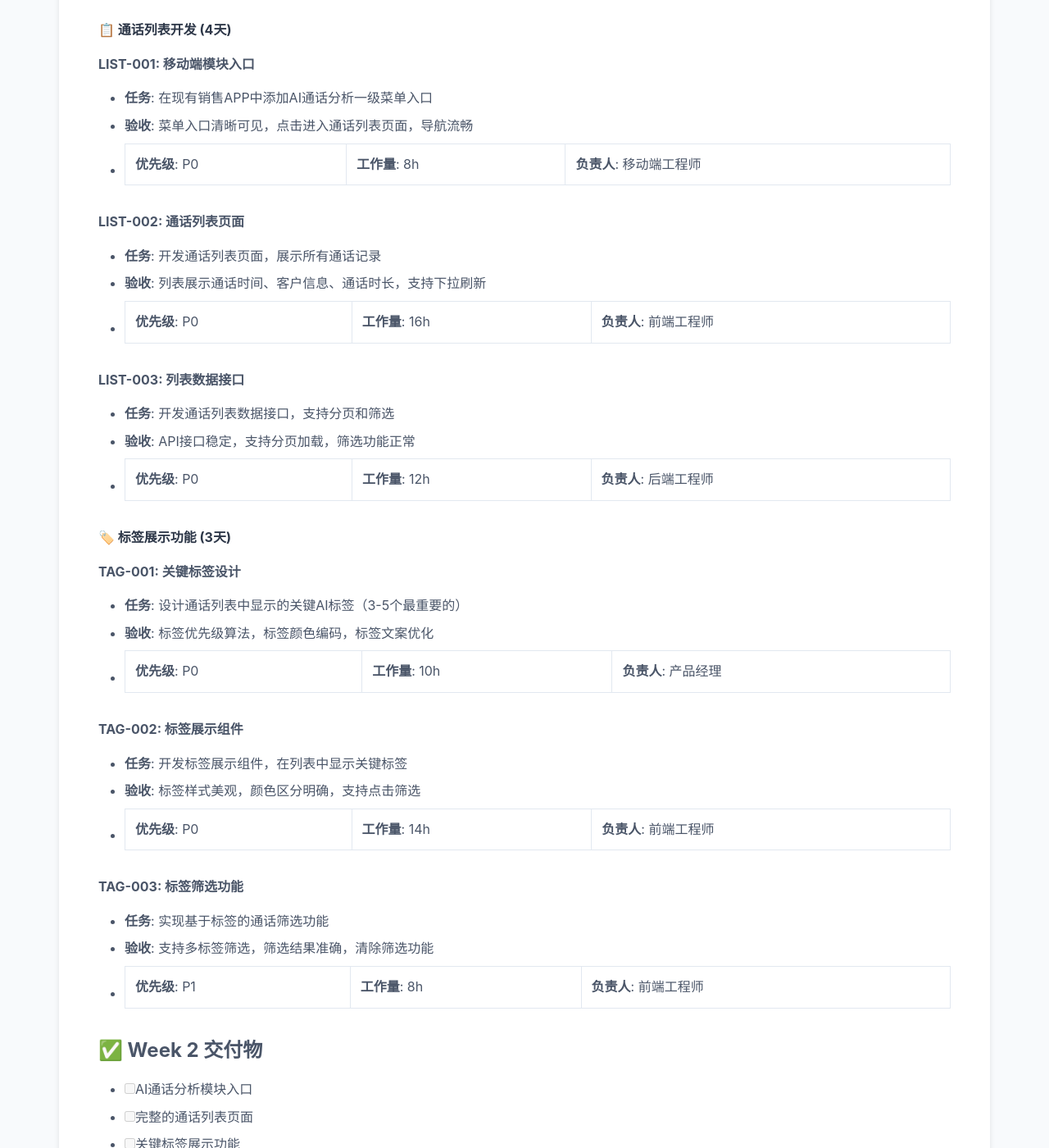
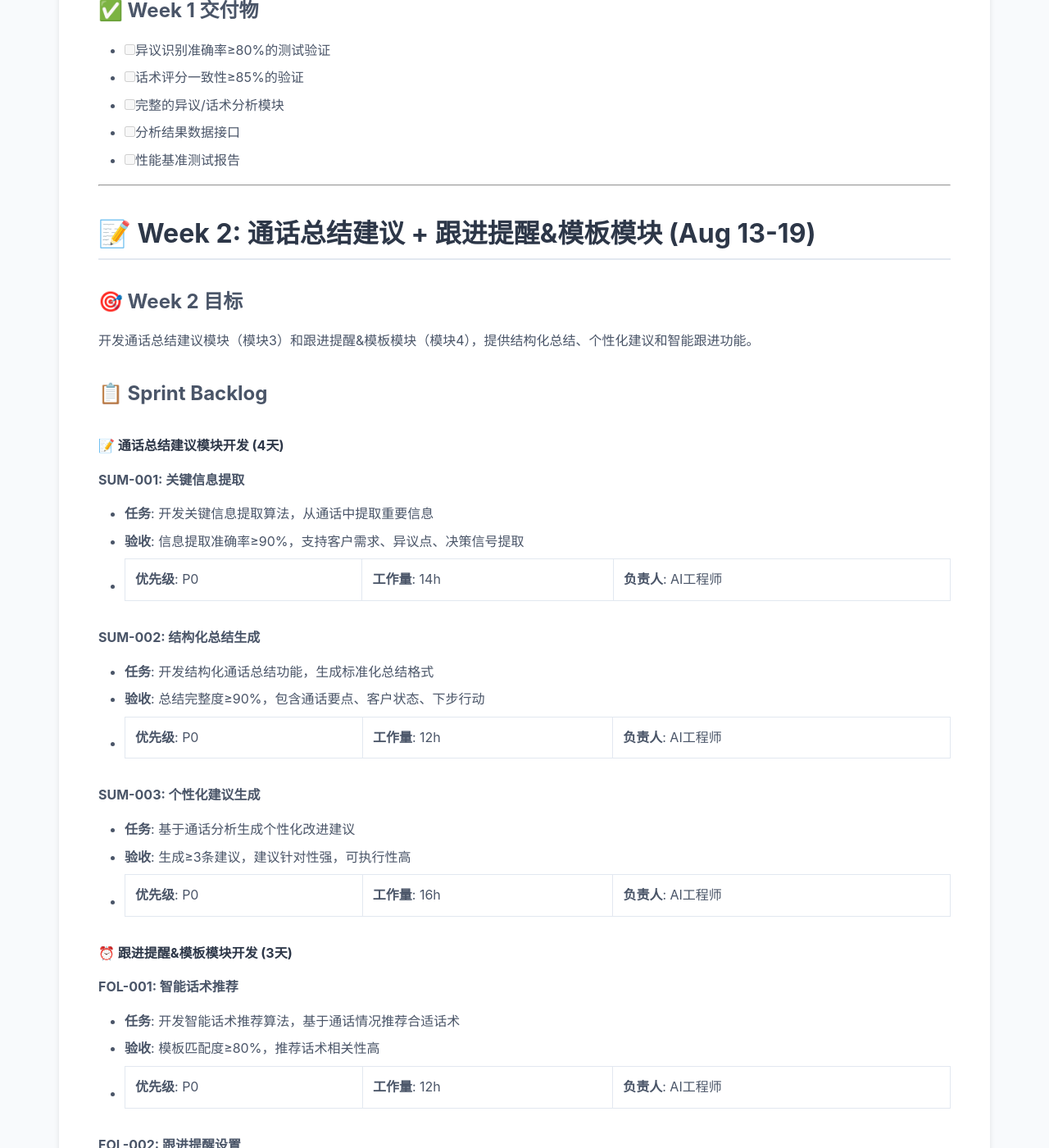
Before and after one commit to franksunye/CallWise-AI, a Jekyll site: the page built from docs/11-backlog.md, in a window 1280 px wide and 1400 px high, scrolled down 4317 px. Shown: the whole window at 82% size. Built offline with Jekyll 4.4.1, drawn with Linux system fonts in a browser that asks for light colours; some of the changed text lies outside the part shown.

Commit message:
Align backlog with MVP design modules 2-5 for complete mobile submodule
Major restructuring based on MVP design document:

Week 1: Quality validation + Objection/Speech Analysis Module (Module 2)
- Objection type identification (≥80% accuracy)
- Speech effectiveness analysis
- Professional scoring and standard comparison
- Analysis completion ≤30 seconds, scoring consistency ≥85%

Week 2: Call Summary & Suggestions (Module 3) + Follow-up Reminders & Templates (Module 4)
- Key information extraction and structured summaries (≥90% completeness)
- Personalized suggestions generation (≥3 suggestions, ≥50% acceptance rate)
- Smart speech recommendations and follow-up reminders (≥80% template matching, 100% reminder accuracy)
- Standardized template library (≥20 templates, ≥60% usage rate)

Week 3: Simple Backend Dashboard (Module 5) + User Feedback
- Call analysis statistics and trend charts (≤2s loading, ≥4 records for trends)
- Capability assessment reports (100% data accuracy)
- User feedback functionality for AI content improvement

Week 4: Mobile Integration + Complete Submodule Release
- First-level menu entry in existing sales app
- Call list page with objection tags and analysis results
- Detailed call page integrating all modules (2-5)
- Complete mobile submodule release

All acceptance criteria strictly aligned with MVP design specifications.

````diff
--- a/docs/11-backlog.md
+++ b/docs/11-backlog.md
@@ -11,35 +11,42 @@
 ## ⚡ 激进MVP 1.0目标 (4周)
 **目标**：在现有销售移动APP中开发AI通话分析模块，提供完整的通话分析和反馈功能
 
-### 🎯 MVP 1.0核心价值
-- ✅ **已完成基础**：中继号语音获取→转写→AI总结（后端能力已存在）
-- 📱 **移动端模块**：在现有APP中新增AI通话分析一级菜单模块
-- 📋 **通话列表**：展示电话语音列表，每通电话显示关键AI标签
-- 📄 **详情页面**：通话总结、完整标签、跟进建议的详细展示
+### 🎯 MVP 1.0核心价值（基于MVP设计模块2-5）
+- ✅ **已完成基础**：中继号语音获取→转写（模块1已存在）
+- 🧠 **异议/话术分析**：异议识别、话术评分、专业度分析（模块2）
+- 📝 **通话总结建议**：结构化总结、个性化建议、改进指导（模块3）
+- ⏰ **跟进提醒&模板**：智能话术推荐、提醒设置、模板库（模块4）
+- 📊 **简单后台仪表盘**：统计分析、趋势图表、能力评估（模块5）
 - 💬 **用户反馈**：AI内容的用户反馈功能，持续优化AI效果
-- 🔄 **质量验证**：验证转写和异议识别准确率，建立测试基准
 
-### 📊 成功指标 (MVP 1.0)
+### 📊 成功指标 (MVP 1.0 - 基于模块2-5)
 
 | 指标 | 目标值 | 验证方式 |
 |------|--------|----------|
-| 移动端模块完成度 | 100%功能实现 | 功能测试验收 |
-| 通话列表展示 | 关键标签清晰显示 | 用户体验测试 |
-| 详情页面完整性 | 总结+标签+建议完整 | 内容完整性检查 |
-| 用户反馈功能 | 反馈收集和处理 | 反馈数据统计 |
-| 界面易用性 | ≤3步查看通话详情 | 用户操作测试 |
-| 用户满意度 | ≥4.0/5 | 用户调研反馈 |
+| 异议识别准确率 | ≥80% | 人工标注验证 |
+| 分析完成时间 | ≤30秒 | 性能监控 |
+| 评分一致性 | ≥85% | 多次测试对比 |
+| 建议生成数量 | ≥3条/次 | 系统统计 |
+| 建议接受率 | ≥50% | 用户反馈统计 |
+| 总结完整度 | ≥90% | 内容完整性检查 |
+| 模板匹配度 | ≥80% | 匹配算法验证 |
+| 提醒准确性 | 100% | 提醒功能测试 |
+| 图表加载速度 | ≤2秒 | 性能测试 |
+| 数据准确性 | 100% | 数据验证 |
 
 ## 🎭 核心用户故事
 
-### Epic 1: AI通话分析模块
-**作为** 销售人员，**我希望** 在移动APP中有专门的AI通话分析模块，**以便** 快速查看和分析我的通话记录。
+### Epic 1: 异议/话术分析模块（模块2）
+**作为** 销售人员，**我希望** 系统能识别客户异议类型并分析我的话术效果，**以便** 提升专业度和异议处理能力。
 
-### Epic 2: 通话列表和标签展示
-**作为** 销售人员，**我希望** 能在列表中快速看到每通电话的关键AI标签，**以便** 快速识别重要通话和问题。
+### Epic 2: 通话总结建议模块（模块3）
+**作为** 销售人员，**我希望** 获得结构化的通话总结和个性化改进建议，**以便** 快速回顾和针对性提升。
 
-### Epic 3: 详细分析和反馈
-**作为** 销售人员，**我希望** 查看详细的通话总结、标签和建议，并能对AI分析结果进行反馈，**以便** 持续改进AI效果。
+### Epic 3: 跟进提醒&模板模块（模块4）
+**作为** 销售人员，**我希望** 获得智能话术推荐和跟进提醒，**以便** 提高跟进效率和沟通标准化。
+
+### Epic 4: 简单后台仪表盘模块（模块5）
+**作为** 销售人员，**我希望** 看到我的通话分析统计和能力成长趋势，**以便** 持续激励和全面评估自己的进步。
 
 ---
 
@@ -49,218 +56,218 @@
 
 ```mermaid
 gantt
-    title CallWise-AI MVP 1.0 - AI通话分析模块开发计划
+    title CallWise-AI MVP 1.0 - 完整AI通话分析模块开发（模块2-5）
     dateFormat  YYYY-MM-DD
     section Week 1
-    质量验证体系    :w1-test, 2025-08-06, 4d
-    模块架构设计    :w1-arch, after w1-test, 3d
+    质量验证体系    :w1-test, 2025-08-06, 3d
+    异议话术分析    :w1-analysis, after w1-test, 4d
     section Week 2
-    通话列表开发    :w2-list, 2025-08-13, 4d
-    标签展示功能    :w2-tags, after w2-list, 3d
+    通话总结建议    :w2-summary, 2025-08-13, 4d
+    跟进提醒模板    :w2-followup, after w2-summary, 3d
     section Week 3
-    详情页面开发    :w3-detail, 2025-08-20, 4d
-    用户反馈功能    :w3-feedback, after w3-detail, 3d
+    后台仪表盘      :w3-dashboard, 2025-08-20, 4d
+    用户反馈功能    :w3-feedback, after w3-dashboard, 3d
     section Week 4
-    整体优化测试    :w4-optimize, 2025-08-27, 3d
-    模块发布上线    :w4-release, after w4-optimize, 2d
+    整体集成优化    :w4-integration, 2025-08-27, 3d
+    模块发布上线    :w4-release, after w4-integration, 2d
 ```
 
 ---
 
-## 🧪 Week 1: 质量验证体系建立 (Aug 6-12)
+## 🧠 Week 1: 质量验证 + 异议/话术分析模块 (Aug 6-12)
 
 ### 🎯 Week 1 目标
-基于现有的中继号语音获取和AI转写分析能力，建立质量验证体系，测试转写和异议识别准确率。
+建立质量验证体系，开发异议/话术分析模块（模块2），实现异议识别、话术评分和专业度分析。
 
 ### 📋 Sprint Backlog
 
-#### 🔍 质量验证体系搭建 (4天)
-**TEST-001: 转写准确率测试框架**
-- **任务**: 建立转写准确率测试体系，收集测试语音样本
-- **验收**: ≥100个真实通话样本，人工标注基准，自动化测试脚本
-- **优先级**: P0 | **工作量**: 16h | **负责人**: 测试工程师
+#### 🔍 质量验证体系搭建 (3天)
+**TEST-001: 异议识别准确率测试**
+- **任务**: 建立异议识别测试数据集，标注异议类型（价格、质量、时间等）
+- **验收**: ≥50个包含异议的通话样本，异议类型标注，准确率≥80%
+- **优先级**: P0 | **工作量**: 12h | **负责人**: AI工程师
 
-**TEST-002: 异议识别准确率测试**
-- **任务**: 建立异议识别测试数据集，标注异议类型
-- **验收**: ≥50个包含异议的通话样本，异议类型标注，准确率计算
+**TEST-002: 话术评分一致性测试**
+- **任务**: 建立话术评分测试体系，验证评分一致性
+- **验收**: 评分一致性≥85%，多次测试结果稳定
+- **优先级**: P0 | **工作量**: 10h | **负责人**: AI工程师
+
+**TEST-003: 分析性能测试**
+- **任务**: 测试分析完成时间，确保≤30秒响应
+- **验收**: 分析响应时间≤30秒，并发处理能力测试
+- **优先级**: P1 | **工作量**: 8h | **负责人**: 测试工程师
+
+#### 🧠 异议/话术分析模块开发 (4天)
+**ANA-001: 异议类型识别功能**
+- **任务**: 开发异议类型识别算法，支持价格、质量、时间等异议分类
+- **验收**: 异议识别准确率≥80%，支持多种异议类型
+- **优先级**: P0 | **工作量**: 16h | **负责人**: AI工程师
+
+**ANA-002: 话术效果分析**
+- **任务**: 开发话术效果分析功能，评估沟通技巧和专业度
+- **验收**: 话术评分算法，专业度评分，标准对比分析
 - **优先级**: P0 | **工作量**: 14h | **负责人**: AI工程师
 
-**TEST-003: 性能基准测试**
-- **任务**: 测试现有系统的处理速度和稳定性
-- **验收**: 响应时间统计，并发处理能力测试，错误率统计
-- **优先级**: P1 | **工作量**: 10h | **负责人**: 测试工程师
-
-#### 📊 准确率验证 (3天)
-**VAL-001: 转写质量评估**
-- **任务**: 执行转写准确率测试，分析错误类型
-- **验收**: 转写准确率报告，错误分析，改进建议
-- **优先级**: P0 | **工作量**: 12h | **负责人**: AI工程师
-
-**VAL-002: 异议识别验证**
-- **任务**: 验证异议识别功能的准确性
-- **验收**: 异议识别准确率报告，混淆矩阵分析
-- **优先级**: P0 | **工作量**: 10h | **负责人**: AI工程师
+**ANA-003: 分析结果展示接口**
+- **任务**: 开发分析结果数据接口，为前端展示提供数据
+- **验收**: 结构化分析结果，API接口稳定，数据格式标准
+- **优先级**: P0 | **工作量**: 10h | **负责人**: 后端工程师
 
 ### ✅ Week 1 交付物
-- [ ] 完整的质量测试体系
-- [ ] 转写准确率基准报告
-- [ ] 异议识别准确率基准报告
-- [ ] 系统性能基准报告
-- [ ] 质量改进建议清单
+- [ ] 异议识别准确率≥80%的测试验证
+- [ ] 话术评分一致性≥85%的验证
+- [ ] 完整的异议/话术分析模块
+- [ ] 分析结果数据接口
+- [ ] 性能基准测试报告
 
 ---
 
-## 📱 Week 2: 通话列表 + 标签展示功能 (Aug 13-19)
+## 📝 Week 2: 通话总结建议 + 跟进提醒&模板模块 (Aug 13-19)
 
 ### 🎯 Week 2 目标
-开发AI通话分析模块的核心功能：通话列表展示和关键标签显示，为用户提供快速浏览和筛选通话的能力。
+开发通话总结建议模块（模块3）和跟进提醒&模板模块（模块4），提供结构化总结、个性化建议和智能跟进功能。
 
 ### 📋 Sprint Backlog
 
-#### 📋 通话列表开发 (4天)
-**LIST-001: 移动端模块入口**
-- **任务**: 在现有销售APP中添加AI通话分析一级菜单入口
-- **验收**: 菜单入口清晰可见，点击进入通话列表页面，导航流畅
-- **优先级**: P0 | **工作量**: 8h | **负责人**: 移动端工程师
+#### 📝 通话总结建议模块开发 (4天)
+**SUM-001: 关键信息提取**
+- **任务**: 开发关键信息提取算法，从通话中提取重要信息
+- **验收**: 信息提取准确率≥90%，支持客户需求、异议点、决策信号提取
+- **优先级**: P0 | **工作量**: 14h | **负责人**: AI工程师
 
-**LIST-002: 通话列表页面**
-- **任务**: 开发通话列表页面，展示所有通话记录
-- **验收**: 列表展示通话时间、客户信息、通话时长，支持下拉刷新
-- **优先级**: P0 | **工作量**: 16h | **负责人**: 前端工程师
+**SUM-002: 结构化总结生成**
+- **任务**: 开发结构化通话总结功能，生成标准化总结格式
+- **验收**: 总结完整度≥90%，包含通话要点、客户状态、下步行动
+- **优先级**: P0 | **工作量**: 12h | **负责人**: AI工程师
 
-**LIST-003: 列表数据接口**
-- **任务**: 开发通话列表数据接口，支持分页和筛选
-- **验收**: API接口稳定，支持分页加载，筛选功能正常
-- **优先级**: P0 | **工作量**: 12h | **负责人**: 后端工程师
+**SUM-003: 个性化建议生成**
+- **任务**: 基于通话分析生成个性化改进建议
+- **验收**: 生成≥3条建议，建议针对性强，可执行性高
+- **优先级**: P0 | **工作量**: 16h | **负责人**: AI工程师
 
-#### 🏷️ 标签展示功能 (3天)
-**TAG-001: 关键标签设计**
-- **任务**: 设计通话列表中显示的关键AI标签（3-5个最重要的）
-- **验收**: 标签优先级算法，标签颜色编码，标签文案优化
-- **优先级**: P0 | **工作量**: 10h | **负责人**: 产品经理
+#### ⏰ 跟进提醒&模板模块开发 (3天)
+**FOL-001: 智能话术推荐**
+- **任务**: 开发智能话术推荐算法，基于通话情况推荐合适话术
+- **验收**: 模板匹配度≥80%，推荐话术相关性高
+- **优先级**: P0 | **工作量**: 12h | **负责人**: AI工程师
 
-**TAG-002: 标签展示组件**
-- **任务**: 开发标签展示组件，在列表中显示关键标签
-- **验收**: 标签样式美观，颜色区分明确，支持点击筛选
-- **优先级**: P0 | **工作量**: 14h | **负责人**: 前端工程师
+**FOL-002: 跟进提醒设置**
+- **任务**: 开发跟进提醒功能，支持智能时机建议和手动设置
+- **验收**: 提醒准确性100%，支持多种提醒方式
+- **优先级**: P0 | **工作量**: 10h | **负责人**: 后端工程师
 
-**TAG-003: 标签筛选功能**
-- **任务**: 实现基于标签的通话筛选功能
-- **验收**: 支持多标签筛选，筛选结果准确，清除筛选功能
-- **优先级**: P1 | **工作量**: 8h | **负责人**: 前端工程师
+**FOL-003: 标准化模板库**
+- **任务**: 建立标准化话术模板库，支持模板管理和使用统计
+- **验收**: 模板库≥20个模板，模板使用率≥60%
+- **优先级**: P1 | **工作量**: 8h | **负责人**: 产品经理
 
 ### ✅ Week 2 交付物
-- [ ] AI通话分析模块入口
-- [ ] 完整的通话列表页面
-- [ ] 关键标签展示功能
-- [ ] 标签筛选和搜索功能
-- [ ] 列表数据接口和缓存
+- [ ] 完整的通话总结建议模块
+- [ ] 个性化建议生成功能（≥3条建议）
+- [ ] 智能话术推荐系统
+- [ ] 跟进提醒功能
+- [ ] 标准化模板库（≥20个模板）
 
 ---
 
-## 📄 Week 3: 通话详情页 + 用户反馈功能 (Aug 20-26)
+## 📊 Week 3: 简单后台仪表盘 + 用户反馈功能 (Aug 20-26)
 
 ### 🎯 Week 3 目标
-开发通话详情页面，展示完整的AI分析结果（通话总结、标签、跟进建议），并实现用户反馈功能。
+开发简单后台仪表盘模块（模块5），提供通话分析统计、趋势图表和能力评估，并实现用户反馈功能。
 
 ### 📋 Sprint Backlog
 
-#### 📄 通话详情页开发 (4天)
-**DETAIL-001: 详情页面架构**
-- **任务**: 设计通话详情页面的信息架构和布局
-- **验收**: 页面信息层次清晰，内容组织合理，导航便捷
-- **优先级**: P0 | **工作量**: 10h | **负责人**: UI设计师
+#### 📊 简单后台仪表盘模块开发 (4天)
+**DASH-001: 通话分析统计**
+- **任务**: 开发通话分析统计功能，统计通话数量、异议类型、成功率等
+- **验收**: 数据准确性100%，统计维度完整，实时更新
+- **优先级**: P0 | **工作量**: 14h | **负责人**: 后端工程师
 
-**DETAIL-002: 通话总结展示**
-- **任务**: 开发通话总结展示组件，包括关键信息提取
-- **验收**: 总结内容清晰，关键信息突出，支持展开收起
-- **优先级**: P0 | **工作量**: 12h | **负责人**: 前端工程师
+**DASH-002: 趋势图表展示**
+- **任务**: 开发趋势图表功能，展示能力变化趋势和成长轨迹
+- **验收**: 图表加载≤2秒，趋势显示≥4次记录，视觉效果良好
+- **优先级**: P0 | **工作量**: 16h | **负责人**: 前端工程师
 
-**DETAIL-003: 完整标签展示**
-- **任务**: 在详情页展示所有AI标签，按类别分组显示
-- **验收**: 标签分类清晰，支持标签说明，视觉效果良好
-- **优先级**: P0 | **工作量**: 10h | **负责人**: 前端工程师
+**DASH-003: 能力评估报告**
+- **任务**: 开发能力评估报告功能，提供综合能力分析
+- **验收**: 评估维度全面，报告内容详细，支持导出分享
+- **优先级**: P0 | **工作量**: 12h | **负责人**: AI工程师
 
-**DETAIL-004: 跟进建议展示**
-- **任务**: 展示AI生成的跟进建议，支持建议的操作
-- **验收**: 建议内容清晰，支持复制分享，建议优先级显示
-- **优先级**: P0 | **工作量**: 8h | **负责人**: 前端工程师
-
-#### 💬 用户反馈功能 (3天)
+#### 💬 用户反馈功能开发 (3天)
 **FEEDBACK-001: 反馈功能设计**
 - **任务**: 设计用户对AI分析结果的反馈机制和界面
 - **验收**: 反馈入口明显，反馈类型完整，操作简单直观
 - **优先级**: P0 | **工作量**: 8h | **负责人**: 产品经理
 
 **FEEDBACK-002: 反馈收集组件**
-- **任务**: 开发反馈收集组件，支持多种反馈类型
+- **任务**: 开发反馈收集组件，支持对分析结果、建议、评分的反馈
 - **验收**: 支持点赞/点踩，文字反馈，问题分类，提交流畅
 - **优先级**: P0 | **工作量**: 12h | **负责人**: 前端工程师
 
 **FEEDBACK-003: 反馈数据处理**
-- **任务**: 开发反馈数据收集和处理接口
+- **任务**: 开发反馈数据收集和处理接口，用于AI模型优化
 - **验收**: 反馈数据存储，统计分析，反馈状态管理
 - **优先级**: P0 | **工作量**: 10h | **负责人**: 后端工程师
 
 ### ✅ Week 3 交付物
-- [ ] 完整的通话详情页面
-- [ ] 通话总结展示功能
-- [ ] 完整标签和建议展示
-- [ ] 用户反馈收集功能
-- [ ] 反馈数据处理系统
+- [ ] 完整的后台仪表盘模块
+- [ ] 通话分析统计功能
+- [ ] 趋势图表展示（≤2秒加载）
+- [ ] 能力评估报告功能
+- [ ] 用户反馈收集和处理系统
 
 ---
 
-## 🚀 Week 4: 整体优化 + 模块发布 (Aug 27 - Sep 2)
+## 🚀 Week 4: 移动端集成 + 模块发布 (Aug 27 - Sep 2)
 
 ### 🎯 Week 4 目标
-完成AI通话分析模块的整体优化，进行全面测试，并正式发布到现有销售APP中。
+将所有功能模块集成到移动端APP中，进行整体优化测试，并正式发布完整的AI通话分析子模块。
 
 ### 📋 Sprint Backlog
 
-#### 🔧 整体优化测试 (3天)
-**OPT-001: 模块性能优化**
-- **任务**: 优化AI通话分析模块的加载速度和响应性能
-- **验收**: 列表加载≤2秒，详情页打开≤1秒，标签展示流畅
-- **优先级**: P0 | **工作量**: 12h | **负责人**: 前端工程师
+#### 📱 移动端集成开发 (3天)
+**MOBILE-001: 移动端模块入口**
+- **任务**: 在现有销售APP中添加AI通话分析一级菜单入口
+- **验收**: 菜单入口清晰可见，点击进入功能正常，导航流畅
+- **优先级**: P0 | **工作量**: 8h | **负责人**: 移动端工程师
 
-**OPT-002: 用户体验优化**
-- **任务**: 优化交互流程，完善加载状态和错误提示
-- **验收**: 加载状态清晰，错误提示友好，操作反馈及时
-- **优先级**: P0 | **工作量**: 10h | **负责人**: UI设计师
+**MOBILE-002: 通话列表页面**
+- **任务**: 开发通话列表页面，集成异议标签和分析结果展示
+- **验收**: 列表展示通话记录，关键标签清晰，支持筛选和搜索
+- **优先级**: P0 | **工作量**: 16h | **负责人**: 前端工程师
 
-**OPT-003: 数据展示优化**
-- **任务**: 优化AI分析结果的展示效果，提升可读性
-- **验收**: 信息层次清晰，重点内容突出，阅读体验良好
-- **优先级**: P0 | **工作量**: 8h | **负责人**: 前端工程师
+**MOBILE-003: 通话详情页面**
+- **任务**: 开发通话详情页，集成所有分析结果（模块2-5）
+- **验收**: 展示异议分析、总结建议、跟进模板、统计图表
+- **优先级**: P0 | **工作量**: 18h | **负责人**: 前端工程师
 
-**OPT-004: 兼容性测试**
-- **任务**: 测试模块在不同设备和系统版本上的兼容性
-- **验收**: iOS/Android主流版本正常运行，不同屏幕尺寸适配
-- **优先级**: P1 | **工作量**: 8h | **负责人**: 测试工程师
+**MOBILE-004: 用户反馈集成**
+- **任务**: 在各个功能页面集成用户反馈功能
+- **验收**: 反馈入口合理，操作简单，数据收集正常
+- **优先级**: P0 | **工作量**: 10h | **负责人**: 前端工程师
 
-#### 🚀 模块发布上线 (2天)
-**RELEASE-001: 发布前测试**
-- **任务**: 进行完整的功能测试和用户验收测试
-- **验收**: 所有核心功能正常，用户流程顺畅，无阻塞性bug
+#### 🚀 整体优化和发布 (2天)
+**RELEASE-001: 性能优化测试**
+- **任务**: 优化模块整体性能，确保各项指标达标
+- **验收**: 分析≤30秒，图表加载≤2秒，界面响应流畅
+- **优先级**: P0 | **工作量**: 12h | **负责人**: 全栈工程师
+
+**RELEASE-002: 功能验收测试**
+- **任务**: 进行完整的功能验收测试，验证所有模块功能
+- **验收**: 模块2-5所有功能正常，验收标准全部达成
 - **优先级**: P0 | **工作量**: 10h | **负责人**: 测试工程师
 
-**RELEASE-002: 正式发布**
-- **任务**: 将AI通话分析模块正式发布到现有销售APP
-- **验收**: 模块成功上线，用户可正常访问，监控数据正常
+**RELEASE-003: 正式发布上线**
+- **任务**: 将完整的AI通话分析子模块发布到现有销售APP
+- **验收**: 模块成功上线，用户可正常使用，监控数据正常
 - **优先级**: P0 | **工作量**: 6h | **负责人**: 运维工程师
 
-**RELEASE-003: 用户引导**
-- **任务**: 准备用户使用指南和功能介绍
-- **验收**: 使用指南清晰，功能介绍完整，用户支持准备就绪
-- **优先级**: P1 | **工作量**: 6h | **负责人**: 产品经理
-
 ### ✅ Week 4 交付物
-- [ ] 性能优化的AI通话分析模块
-- [ ] 完整的功能测试报告
-- [ ] 正式发布的移动端模块
-- [ ] 用户使用指南和支持文档
-- [ ] 模块使用数据监控
+- [ ] 完整的移动端AI通话分析子模块
+- [ ] 集成模块2-5所有功能的移动端界面
+- [ ] 性能优化达标的完整系统
+- [ ] 功能验收测试通过报告
+- [ ] 正式发布的移动端子模块
 
 ---
 
@@ -306,13 +313,15 @@
 **下次评审**: 2025-08-13 (每周评审)
 
 ### 更新记录
-- v2.2 (2025-08-06): **AI通话分析移动端模块开发计划**
-  - 重新聚焦于在现有销售APP中开发AI通话分析模块
-  - Week 2: 通话列表和标签展示功能开发
-  - Week 3: 通话详情页和用户反馈功能开发
-  - Week 4: 整体优化和模块正式发布
-  - 简化Week 3的知识库集成，专注于核心模块功能
-  - 强调用户反馈功能的重要性
+- v2.3 (2025-08-06): **基于MVP设计模块2-5的完整开发计划**
+  - 严格按照MVP设计文档中的模块2-5进行开发规划
+  - Week 1: 质量验证 + 异议/话术分析模块（模块2）
+  - Week 2: 通话总结建议模块（模块3）+ 跟进提醒&模板模块（模块4）
+  - Week 3: 简单后台仪表盘模块（模块5）+ 用户反馈功能
+  - Week 4: 移动端集成开发 + 完整子模块发布
+  - 确保所有验收标准与MVP设计文档完全一致
+  - 重点关注移动端子模块的完整性和用户体验
+- v2.2 (2025-08-06): AI通话分析移动端模块开发计划
 - v2.1 (2025-08-06): 基于现有能力的4周产品化冲刺计划
 - v2.0 (2025-08-06): 激进4周MVP 1.0冲刺计划
 - v1.0 (2025-08-06): 初始版本，基础Sprint规划
````
